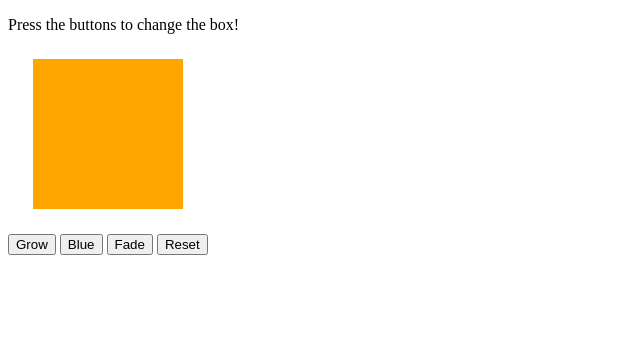
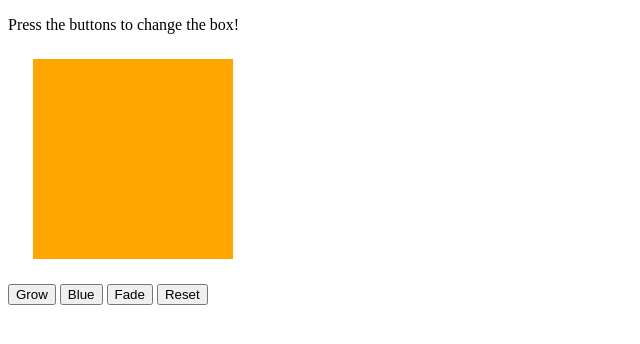
Before and after one commit to KJWesthoff/BootcampPrework, a plain HTML site: page js_exercise/index.html in a window 1280 px wide. Both pictures are taken after a click on the button "Grow". Shown: the whole page, without its empty margins (0-640 px from the left). Drawn offline with Linux system fonts and the light colour scheme.

Commit message:
js take one..

```diff
--- a/js_exercise/index.html
+++ b/js_exercise/index.html
@@ -1,20 +1,28 @@
 <!DOCTYPE html>
 <html>
-<head>
+  <head>
     <title>Watch That Box</title>
-</head>
-<body>
 
+    <script type="text/javascript" src="javascript.js"></script>
+  </head>
+  <body>
     <p>Press the buttons to change the box!</p>
 
-    <div id="box" style="height:150px; width:150px; background-color:orange; margin:25px"></div>
+    <div
+      id="box"
+      style="
+        height: 150px;
+        width: 150px;
+        background-color: orange;
+        margin: 25px;
+      "
+    ></div>
 
-    <button id="button1">Grow</button>
-    <button id="button2">Blue</button>
-    <button id="button3">Fade</button>
-    <button id="button4">Reset</button>
+    <button id="grow_button1">Grow</button>
+    <button id="blue_button2">Blue</button>
+    <button id="fade_button3">Fade</button>
+    <button id="reset_button4">Reset</button>
 
     <script type="text/javascript" src="javascript.js"></script>
-
-</body>
+  </body>
 </html>
--- /dev/null
+++ b/js_exercise/javascript.js
@@ -0,0 +1,31 @@
+// Grow box
+document.getElementById("grow_button1").addEventListener("click", function () {
+    var size_increment = 50
+
+    curr_height = document.getElementById("box").clientHeight;
+    curr_width = document.getElementById("box").clientWidth;
+    new_height = curr_height + size_increment;
+    new_width = curr_width + size_increment;
+
+
+    document.getElementById("box").style.height = new_height + "px";
+    document.getElementById("box").style.width = new_width + "px";
+  });
+
+
+// Blue box
+document.getElementById("blue_button2").addEventListener("click", function () {
+  document.getElementById("box").style.backgroundColor = "blue";
+});
+
+//Fade background color
+document.getElementById("fade_button3").addEventListener("click", function () {
+    document.getElementById("box").style.opacity = "50%";
+  });
+
+
+//Reset (found it easiest just to reload the page....)
+document.getElementById("reset_button4").addEventListener("click", function () {
+    document.location.reload();
+
+  });
```
